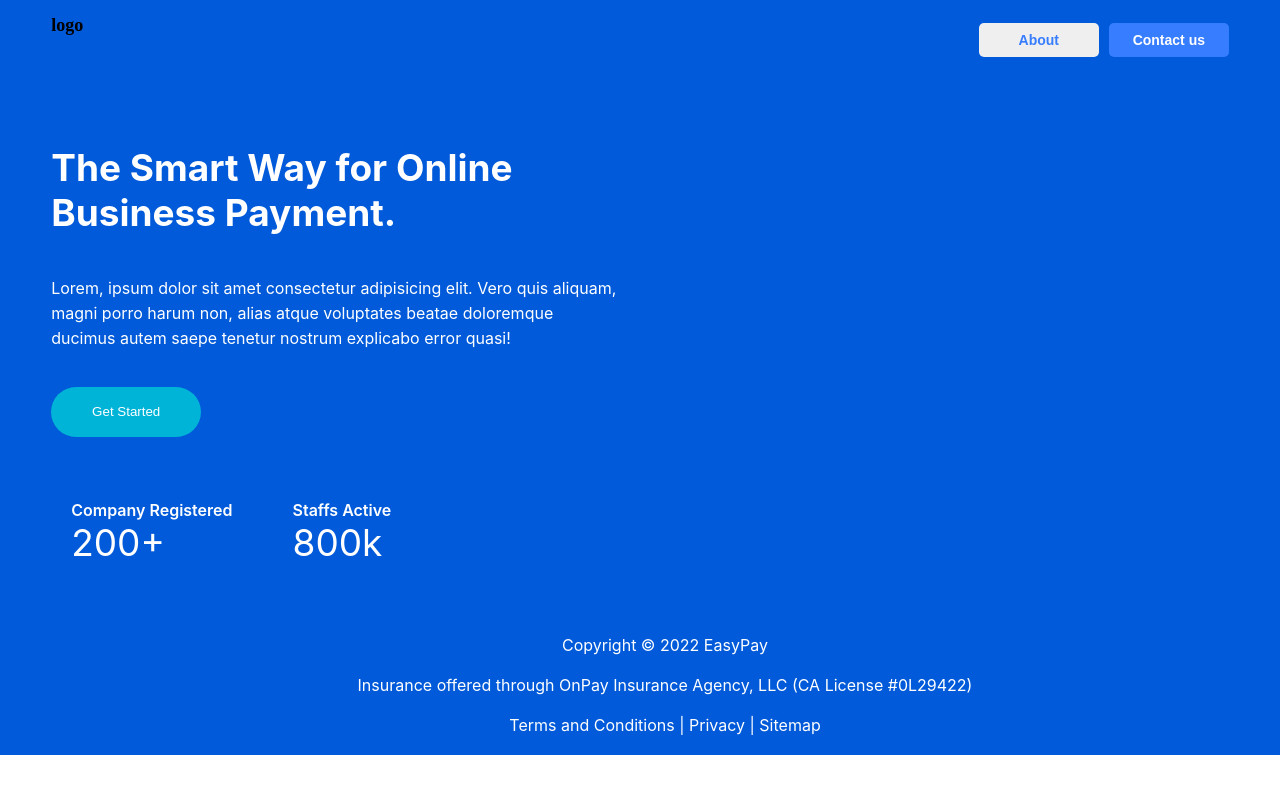
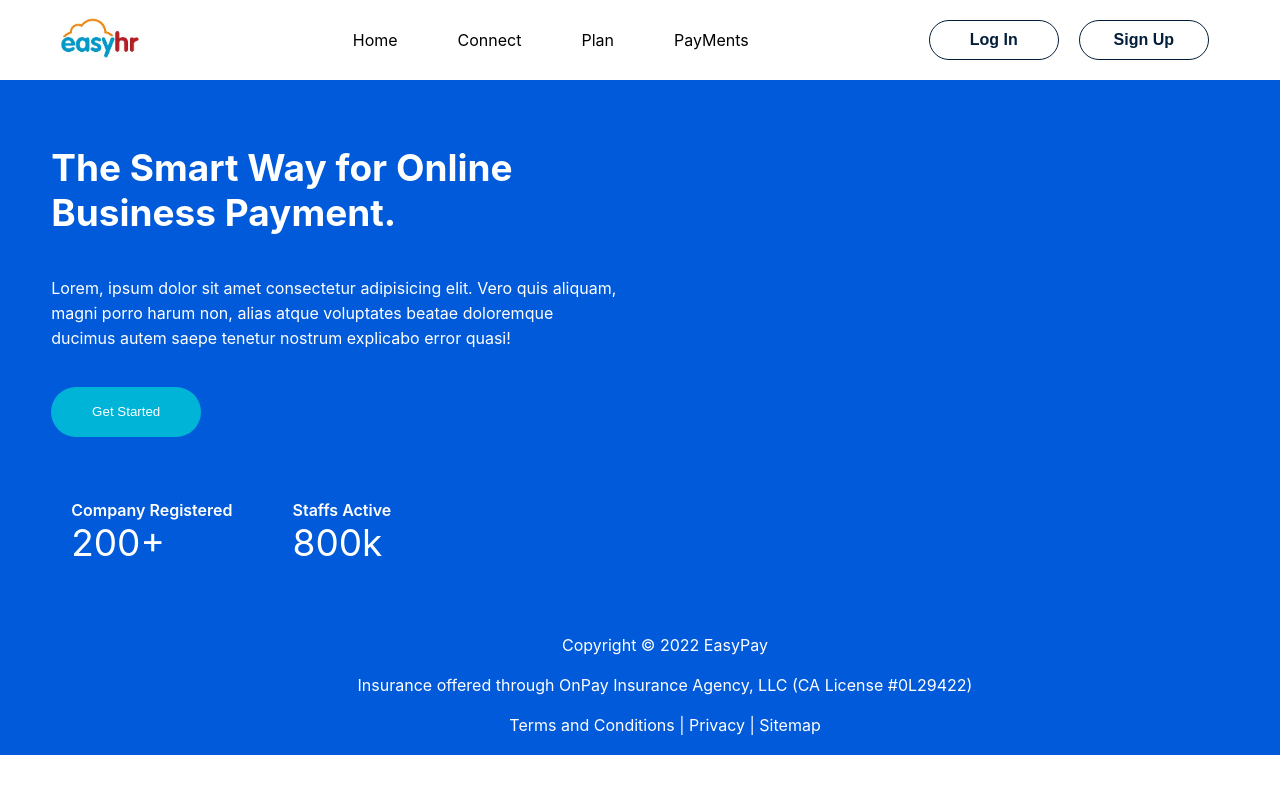
Before and after one commit to OgbuEsther/Easy_HR_FE, a React (Create React App) app: page / in a window 1280 px wide. Shown: the top 794 px of the page. Built offline with nearby package versions, Linux system fonts and the light colour scheme.

Commit message:
update from valerian added the header

```diff
--- a/package.json
+++ b/package.json
@@ -17,6 +17,7 @@
     "@types/react-dom": "^18.0.10",
     "@types/react-icons": "^3.0.0",
     "@types/react-router-dom": "^5.3.3",
+    "@types/react-scroll": "^1.8.6",
     "@types/redux-persist": "^4.3.1",
     "@types/styled-components": "^5.1.26",
     "axios": "^1.3.4",
@@ -26,6 +27,7 @@
     "react-redux": "^8.0.5",
     "react-router-dom": "^6.10.0",
     "react-scripts": "5.0.1",
+    "react-scroll": "^1.8.9",
     "react-spinners": "^0.13.8",
     "redux-persist": "^6.0.0",
     "styled-components": "^5.3.9",
--- a/src/components/block/Header.tsx
+++ b/src/components/block/Header.tsx
@@ -1,10 +1,22 @@
 import React, { useState } from "react";
 import styled from "styled-components";
 import { NavLink } from "react-router-dom";
-// import { GlobalProvider } from "../../Global/ContexGlobal/GlobalContex";
+import { BiMenuAltRight } from "react-icons/bi";
+import logos from "../Assets/easyhr.jpeg"
+import {Link} from "react-scroll"
 
 const Header = () => {
   const [scroll, setScroll] = useState<Boolean>(false);
+
+  const[show,setshow] = React.useState(false)
+
+  const click =()=>{
+    setshow(!show)
+  }
+
+  const removeshow =()=>{
+    setshow(false)
+  }
 
   const changeHeaderColor = () => {
     if (window.scrollY >= 70) {
@@ -15,58 +27,147 @@ const Header = () => {
   };
 
   window.addEventListener("scroll", changeHeaderColor);
-  //   const { setTheme, theme } = useContext(GlobalProvider);
 
-  //   const changeTheme = () => {
-  //     if (theme === "light") {
-  //       setTheme("dark");
-  //     } else {
-  //       setTheme("light");
-  //     }
-  //   };
 
   return (
     <>
       {scroll ? (
-        <Container bd="rgba(99, 99, 99, 0.2) 0px 2px 8px 0px" bg="#fff">
+        <Container bd="rgba(99, 99, 99, 0.5) 0px 2px 10px 0px" bg="#fff">
           <Wrapper>
-            {/* <LogoDiv src="/image/ttlogo.png" alt="" /> */}
 
             <LogoHold>
-              Logo
+              <img src={logos} alt="Product Image" />
             </LogoHold>
+
+            <NavWrapper>
+              <Nav
+              smooth={true} duration={300}
+               to="her">
+                Home
+              </Nav>
+              <Nav
+              smooth={true} duration={300}
+               to="team">
+                Connect
+              </Nav>
+              <Nav
+               smooth={true} duration={300}
+               to="accep">
+                Plan
+              </Nav>
+              <Nav
+              smooth={true} duration={300}
+               to="source">
+                PayMents
+              </Nav>
+            </NavWrapper>
             <SignDiv>
 
-
-              <NavLink to="/about">
-                <SignBtn>About</SignBtn>
+              <NavLink to="/optionsignin">
+              <Button1>
+                  Log In
+                </Button1>
               </NavLink>
-              <NavLink to="/contact">
-                <SignBtn2>Contact us</SignBtn2>
+              <NavLink to="/optionsignup">
+                <Button1>
+                  Sign Up
+                </Button1>
               </NavLink>
-              {/* <SignBtn >Change</SignBtn> */}
             </SignDiv>
           </Wrapper>
         </Container>
       ) : (
-        <Container bd="" bg="#005AD9">
+        <Container bd="" bg="#fff">
           <Wrapper>
-            {/* <LogoDiv src="/image/ttlogo.png" alt="" /> */}
 
             <LogoHold>
-            logo
+              <img src={logos} alt="" />
             </LogoHold>
+            <NavWrapper>
+              <Nav
+              smooth={true} duration={300}
+               to="her">
+                Home
+              </Nav>
+              <Nav
+              smooth={true} duration={300}
+               to="team">
+                Connect
+              </Nav>
+              <Nav
+               smooth={true} duration={300}
+               to="accep">
+                Plan
+              </Nav>
+              <Nav
+              smooth={true} duration={300}
+               to="source">
+                PayMents
+              </Nav>
+            </NavWrapper>
+
             <SignDiv>
-
-            <NavLink to="/about">
-                <SignBtn>About</SignBtn>
+              <NavLink to="/optionsignin">
+              <Button1>
+                Log In
+                </Button1>
               </NavLink>
-              <NavLink to="/contact">
-                <SignBtn2>Contact us</SignBtn2>
+              <NavLink to="/optionsignup">
+              <Button1>
+                  Sign Up
+                </Button1>
               </NavLink>
-
             </SignDiv>
           </Wrapper>
+
+
+          <Menu onClick={click}>
+            {
+              show ? (
+                <span>
+                  X
+                </span>
+              ) : (
+                <Icons>
+                  <BiMenuAltRight/>
+                </Icons>
+              )
+            }
+          </Menu>
+
+          {
+            show ? (
+              <HambeggerMenu>
+                <Buggers>
+                  <Nav  onClick={removeshow} to="her">
+                    Home
+                   </Nav>
+                  <Nav  onClick={removeshow} to="team">
+                    Connect
+                  </Nav>
+                  <Nav  onClick={removeshow} to="accep">
+                    Plan
+                  </Nav>
+                  <Nav onClick={removeshow}  to="">
+                    PayMent
+                  </Nav>
+
+                  <MediaButtonWrapper>
+                    <NavLink to="" style={{textDecoration:"none"}}>
+                      <Button>
+                        Log In
+                      </Button>
+                    </NavLink>
+                    <NavLink to="" style={{textDecoration:"none"}}>
+                      <Button>
+                        Sign Up
+                      </Button>
+                    </NavLink>
+                  </MediaButtonWrapper>
+                </Buggers>
+              </HambeggerMenu>
+            ):null
+          }
         </Container>
       )}
     </>
@@ -74,6 +175,235 @@ const Header = () => {
 };
 
 export default Header;
+const Button1 = styled.button`
+  width: 130px;
+  height: 40px;
+  border: none;
+  border-radius: 30px;
+  font-size: 16px;
+  font-weight: bold;
+  color: #031e3b;
+  margin-right: 20px;
+  background-color: #fff;
+  border: 1px solid #031e3b;
+
+  :hover {
+    scale: 0.97;
+    cursor: pointer;
+    transition: all 350ms;
+    background-color: #063971;
+    border: 1px solid white;
+    color: #fff;
+  }
+  @media screen and (max-width: 500px) {
+    align-self: flex-start;
+    margin-left: 20px;
+    margin-top: 10px;
+  }
+  @media screen and (max-width: 768px) {
+    margin-top: 10px;
+    align-self: flex-start;
+    margin-left: 20px;
+  }
+`
+
+const NavWrapper = styled.div`
+  display: flex;
+  justify-content: center;
+  align-items: center;
+  cursor: pointer;
+  margin-left: 150px;
+  @media screen and (max-width: 768px) {
+    display: flex;
+  }
+  @media screen and (max-width: 500px) {
+    display: none;
+  }
+`;
+
+const MediaButtonWrapper = styled.div`
+flex-wrap: wrap;
+width: 100%;
+display: flex;
+
+@media screen and (max-width:500px) {
+  margin-top: 80px;
+}
+`
+
+const Button = styled.button`
+width: 130px;
+height: 40px;
+border: none;
+border-radius: 30px;
+font-size: 16px;
+font-weight: bold;
+color: #fff;
+margin-right: 20px;
+background-color:#377dff;
+
+:hover{
+  scale: 0.97;
+  cursor: pointer;
+  transform: all 350ms;
+  background-color: #377dff;
+  border: 1px solid #377dff;
+  color: #fff;
+}
+
+
+@media screen and (max-width:500px) {
+  align-self: flex-start;
+  margin-left: 20px;
+  margin-top: 10px;
+  margin: 10px;
+}
+
+@media screen and (max-width:500px) {
+  margin-top: 10px;
+  align-self: flex-start;
+  margin-left: 20px;
+}
+`
+
+const Nav = styled(Link)`
+  text-decoration: none;
+  display: flex;
+  justify-content: center;
+  align-items: center;
+  margin: 30px;
+  color: black;
+  cursor: pointer;
+  background-image: linear-gradient(
+    transparent 0%,
+    transparent 10%,
+    black 90%,
+    black 100%
+  );
+  transition: all 360ms;
+  background-repeat: no-repeat;
+  background-position-x: center;
+  background-size: 0 100%;
+  width: 70%;
+
+
+
+  :hover {
+    border-bottom: 1px solid black;
+    background-size: 100% 10%;
+  }
+    @media screen and (max-width: 500px) {
+    margin-left: 20px;
+    margin-top: 20px;
+    color: rgb(0, 0, 0, 0.6);
+
+    text-decoration: none;
+  display: flex;
+  justify-content: center;
+  align-items: center;
+  margin: 30px;
+  color: #031e3b;
+  cursor: pointer;
+  background-image: linear-gradient(
+    transparent 0%,
+    transparent 10%,
+    #031e3b 90%,
+    #031e3b 100%
+  );
+  transition: all 360ms;
+  background-repeat: no-repeat;
+  background-position-x: center;
+  background-size: 0 100%;
+  width: 70%;
+  }
+
+  @media screen and (max-width: 768px) {
+    margin-left: 20px;
+    margin-top: 20px;
+    color: rgb(0, 0, 0, 0.6);
+  }
+
+`;
+
+const Buggers = styled.div`
+background-color: white;
+width: 50%;
+height: 100vh;
+`
+
+const HambeggerMenu = styled.div`
+display: none;
+
+@media screen and (max-width: 500px) {
+ display: flex;
+ position: absolute;
+ /* bottom:-70%; */
+ margin-top: -26px;
+ width: 90%;
+ backdrop-filter: blur(5px);
+ left: 0;
+ height: 100%;
+ box-shadow: rgba(50, 50, 93, 0.25) 0px 30px 60px -12px, rgba(0, 0, 0, 0.3) 0px 18px 36px -18px;
+ flex-direction: column;
+}
+@media screen and (max-width: 768px) {
+ display: flex;
+ position: absolute;
+ backdrop-filter: blur(5px);
+ top: 91px;
+ width: 100%;
+ left: 0;
+ height: 100vh;
+ flex-direction: column;
+}
+`
+
+const Icons = styled.div`
+display: flex;
+justify-content: center;
+align-items: center;
+color: black;
+font-size: 40px;
+margin-top:5px;
+`
+
+const Menu = styled.div`
+display: none;
+border-radius: 60%;
+border: 1px solid black;
+
+
+span{
+  font-weight: bold;
+  font-size: 27px;
+  color: black;
+}
+
+:hover{
+  outline: 1px solid #377dff;
+}
+
+@media screen and (max-width:500px) {
+  display: block;
+  width: 50px;
+  height: 50px;
+  display: flex;
+  justify-content: center;
+  align-items: center;
+  margin-top: -5px;
+  margin-left: -50px;
+  cursor: pointer;
+}
+
+@media screen and (max-width:768px) {
+ display:block;
+ width: 50px;
+ height: 50px;
+ display: flex;
+ justify-content: center;
+ cursor: pointer;
+}
+`
 
 const Container = styled.div<{ bd: string; bg: string }>`
   width: 100%;
@@ -85,38 +415,46 @@ const Container = styled.div<{ bd: string; bg: string }>`
   background-color: ${(props) => props.bg};
   box-shadow: ${(props) => props.bd};
   align-items: center;
-  font-family: Montserrat;
+  /* font-family: Montserrat; */
   transition: all 350ms ease-in-out; ;
+  /* box-shadow: rgba(99, 99, 99, 0.2) 0px 2px 8px 0px; */
 `;
 const Wrapper = styled.div`
   width: 92%;
   display: flex;
   justify-content: space-between;
   align-items: center;
-
 `;
-
 
 const LogoHold = styled.div`
   font-weight: 900;
   font-size: 18px;
   width: 150px;
-  height: 50px;
+  height: 100px;
+  margin-top: 15px;
 
   img {
     width: 80%;
     height: 80%;
     object-fit: contain;
-    box-shadow: rgba(0, 0, 0, 0.05) 0px 1px 2px 0px;
   }
 `;
 
 const SignDiv = styled.div`
   display: flex;
+  justify-content: center;
   align-items: center;
+  margin-left: 150px;
+
+  @media screen and (max-width: 500px) {
+    display: none;
+  }
+  @media screen and (max-width: 768px) {
+    display: none;
+  }
 `;
 const SignBtn2 = styled.button`
-  height: 34px;
+  height: 40px;
   width: 120px;
   /* margin: 12px; */
   margin-left: 10px;
@@ -133,7 +471,7 @@ const SignBtn2 = styled.button`
   }
 `;
 const SignBtn = styled.button`
-  height: 34px;
+  height: 40px;
   width: 120px;
   /* margin: 12px; */
   margin-left: 10px;
```
Also changed, not shown: 1 other file (tests, documents, lock files or other folders).
